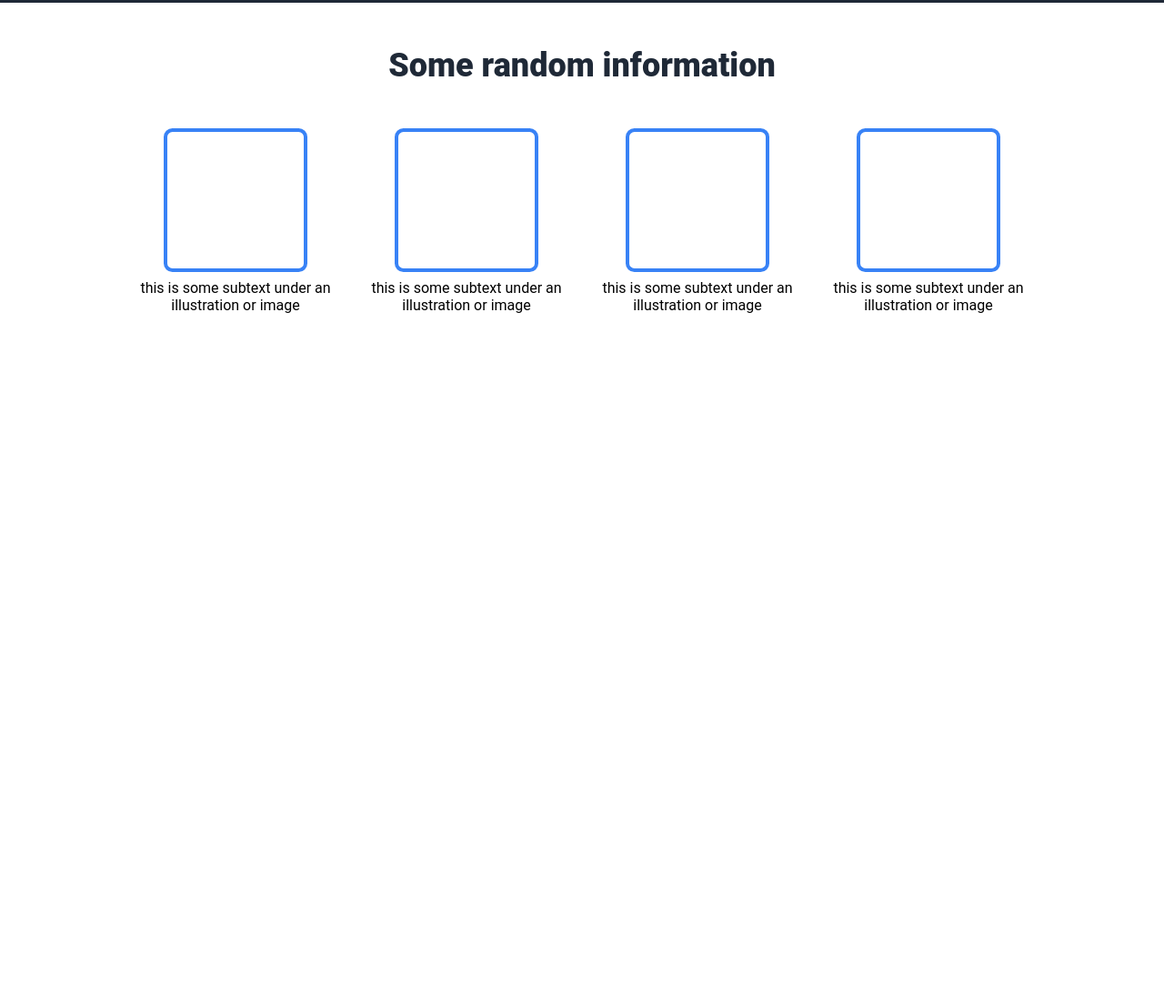
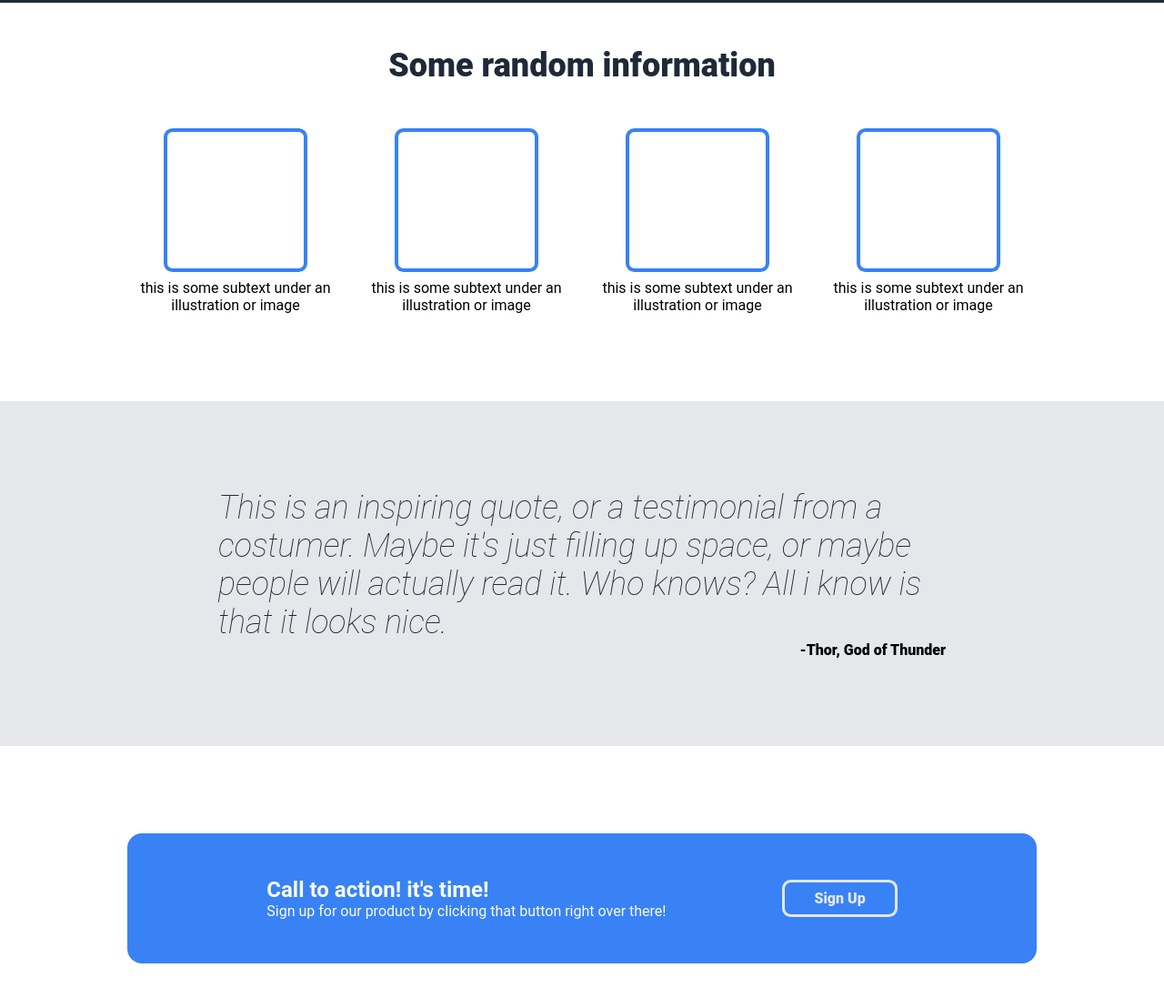
Before and after one commit to SunJoon05/landing-page, a plain HTML site: page index.html in a window 1280 px wide. Shown: the part 603-1700 px from the top of the page at 91% size. Before the commit the page ends 1044 px from the top, so only its background shows below. Drawn offline with Linux system fonts and the light colour scheme.

Commit message:
implementaciono del cuerpo del sitio web

```diff
--- a/index.html
+++ b/index.html
@@ -72,6 +72,27 @@
             </div>
           </div>
         </div>
+        <div class="body-message">
+          <div class="body-message__content">
+            <p class="body-message__paragraph">
+              This is an inspiring quote, or a testimonial from a costumer.
+              Maybe it's just filling up space, or maybe people will actually
+              read it. Who knows? All i know is that it looks nice.
+            </p>
+            <blockquote class="body-message__blackquote">
+              -Thor, God of Thunder
+            </blockquote>
+          </div>
+        </div>
+        <div class="body-contact">
+          <div class="body-contact__content">
+            <h2 class="body-contact__title">Call to action! it's time!</h2>
+            <p class="body-contact__paragraph">
+              Sign up for our product by clicking that button right over there!
+            </p>
+          </div>
+          <button class="body-content__button">Sign Up</button>
+        </div>
       </section>
     </main>
     <footer></footer>
--- a/styles.css
+++ b/styles.css
@@ -86,6 +86,7 @@
     display: flex;
     align-items: center;
     justify-content: center;
+    flex-direction: column;
 }
 
 .body-content__title {
@@ -126,3 +127,53 @@
     inline-size: 150px;
     block-size: 150px;
 }
+
+.body-message {
+    display: flex;
+    align-items: center;
+    justify-content: center;
+    inline-size: 100%;
+    padding-block: 6rem;
+    background-color: #e5e7eb;
+}
+
+.body-message__content {
+    max-inline-size: 800px;
+    inline-size: 100%;
+}
+
+.body-message__paragraph {
+    font-size: 36px;
+    color: #1f2937;
+    font-weight: 100;
+    font-style: italic;
+}
+
+.body-message__blackquote {
+    text-align: right;
+    font-weight: 900;
+}
+
+.body-contact {
+    display: flex;
+    align-items: center;
+    justify-content: center;
+    margin-block: 6rem;
+    gap: 8rem;
+    max-inline-size: 1000px;
+    inline-size: 100%;
+    padding-block: 3rem;
+    border-radius: 1rem;
+    color: #f9faf8;
+    background-color: #3882f6;
+}
+
+.body-content__button {
+    background-color: inherit;
+    color: #e5e7eb;
+    border: 3px solid #e5e7eb;
+    font-size: 16px;
+    padding: .5rem 2rem;
+    font-weight: 800;
+    border-radius: .6rem;
+}
```
